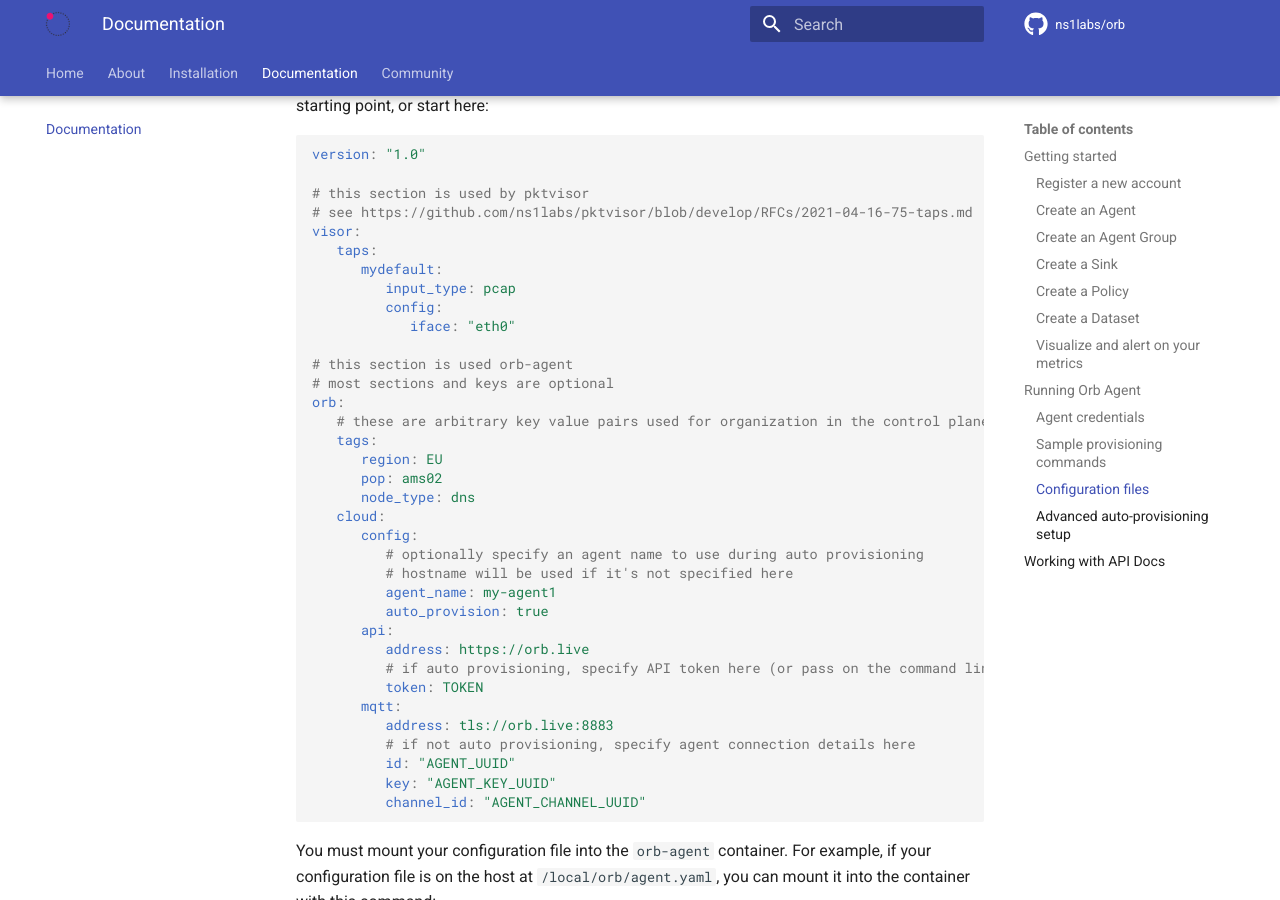
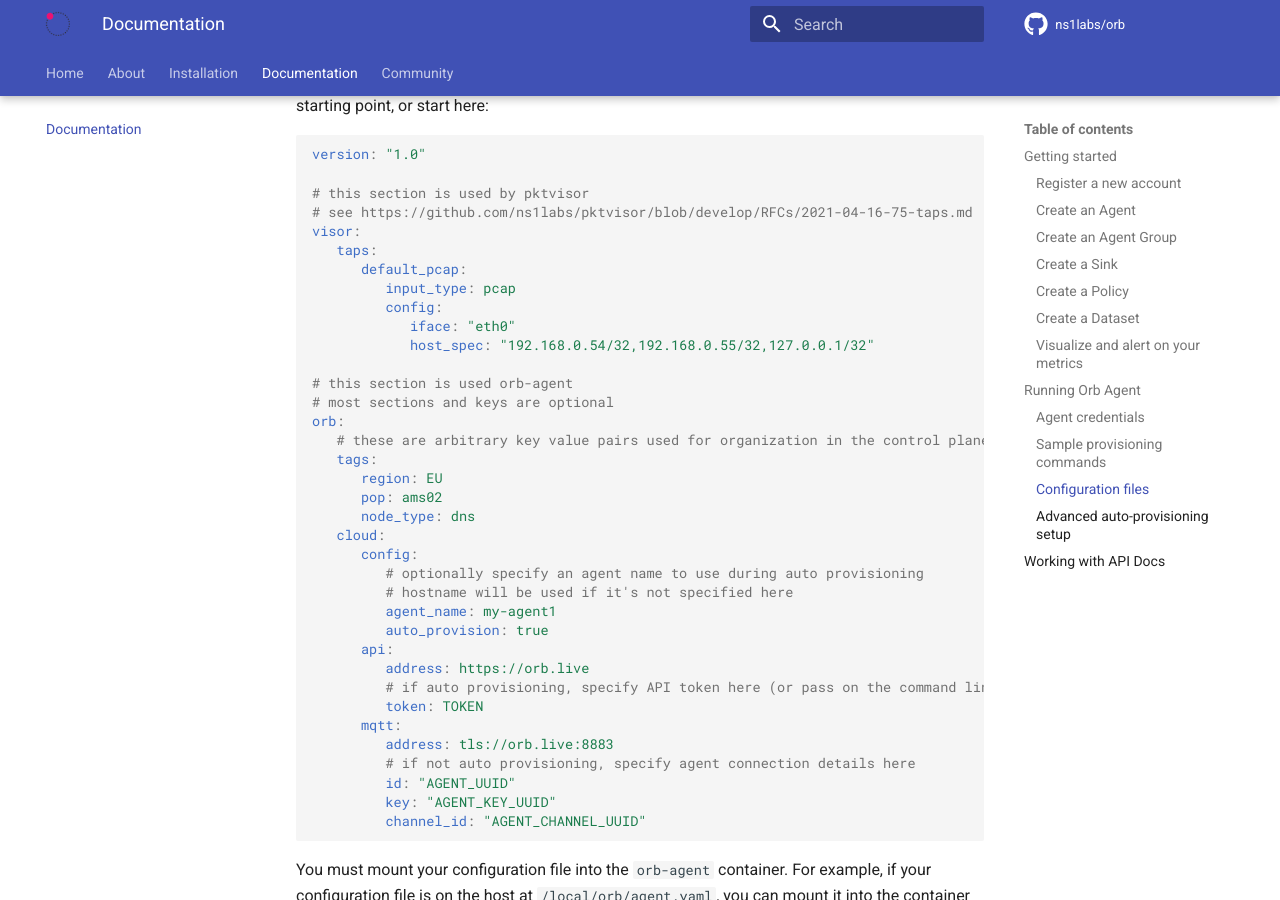
Before and after one commit to orb-community/orb-website, an MkDocs documentation site: the page built from docs/docs.md, in a window 1280 px wide and 900 px high, scrolled down 14356 px. Built offline with MkDocs 1.6.1 and Material for MkDocs 9.7.7, drawn with Linux system fonts in a browser that asks for light colours; comment, search, counter and statistics services are not loaded.

Commit message:
tweak agent config section

```diff
--- a/docs/docs.md
+++ b/docs/docs.md
@@ -237,10 +237,11 @@ version: "1.0"
 # see https://github.com/ns1labs/pktvisor/blob/develop/RFCs/2021-04-16-75-taps.md
 visor:
    taps:
-      mydefault:
+      default_pcap:
          input_type: pcap
          config:
             iface: "eth0"
+            host_spec: "192.168.0.54/32,192.168.0.55/32,127.0.0.1/32"
 
 # this section is used orb-agent
 # most sections and keys are optional
```
